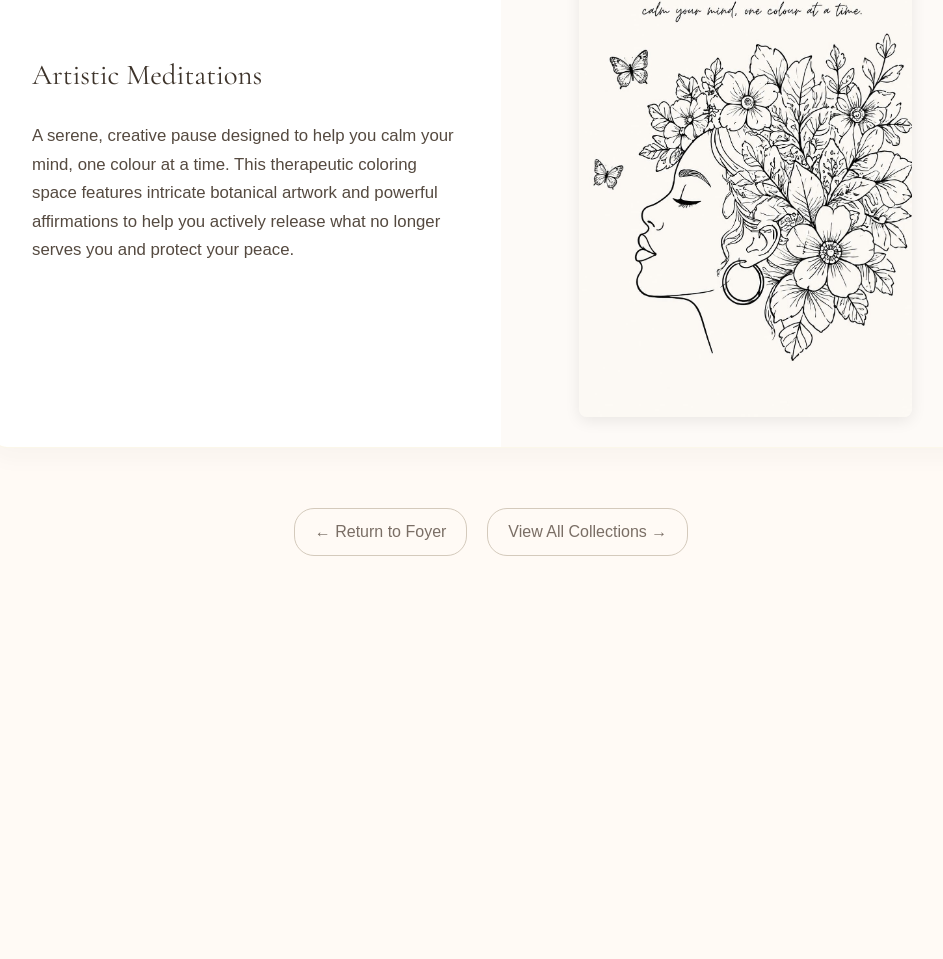
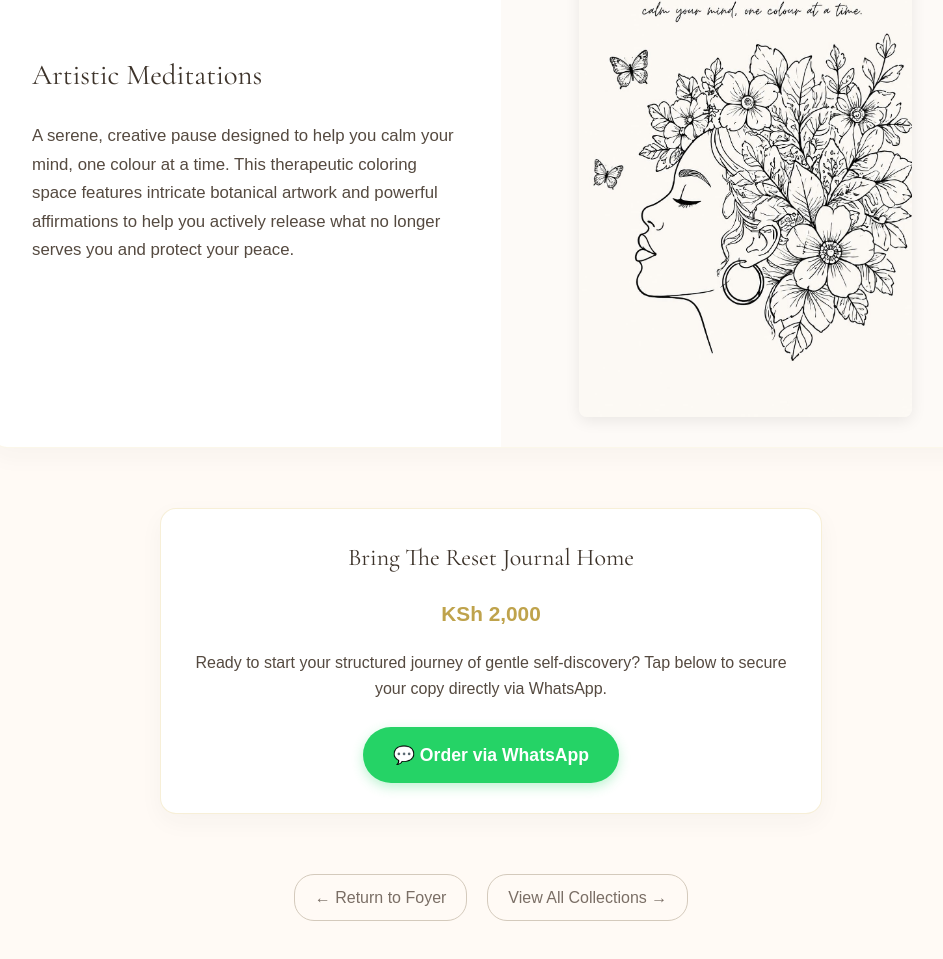
Before and after one commit to sheilawawira7-netizen/the-journal-house, a plain HTML site: page reset-preview.html in a window 1280 px wide. Shown: the part 3236-4195 px from the top of the page, without its empty margins (149-1092 px from the left). Before the commit the page ends 3852 px from the top, so only its background shows below. Drawn offline with nearby package versions, Linux system fonts and the light colour scheme.

Commit message:
Update reset-preview.html

```diff
--- a/reset-preview.html
+++ b/reset-preview.html
@@ -194,7 +194,17 @@
             </div>
         </div>
     </main>
-
+<!-- Purchase / Order Section -->
+    <div class="order-section" style="text-align: center; max-width: 600px; margin: 40px auto 60px; padding: 30px; background: #ffffff; border-radius: 16px; box-shadow: 0 8px 24px rgba(61, 51, 42, 0.04); border: 1px solid rgba(212, 175, 55, 0.2);">
+        <h2 style="font-weight: 400; color: #3d332a; margin-top: 0;">Bring The Reset Journal Home</h2>
+        <p style="font-size: 1.3rem; color: #bfa34c; font-weight: bold; margin: 10px 0 20px;">KSh 2,000</p>
+        <p style="color: #554a40; margin-bottom: 25px; line-height: 1.6;">Ready to start your structured journey of gentle self-discovery? Tap below to secure your copy directly via WhatsApp.</p>
+        <a href="https://wa.me/254713965672?text=Hello!%20I%20would%20like%20to%20order%20The%20Reset%20Journal."
+           target="_blank"
+           style="display: inline-block; background: #25D366; color: white; text-decoration: none; padding: 14px 30px; border-radius: 30px; font-weight: bold; font-size: 1.1rem; box-shadow: 0 4px 12px rgba(37, 211, 102, 0.3); transition: transform 0.2s ease;">
+           💬 Order via WhatsApp
+        </a>
+    </div>
     <div class="bottom-nav">
         <a href="index.html" class="nav-btn">← Return to Foyer</a>
         <a href="library.html" class="nav-btn">View All Collections →</a>
```
